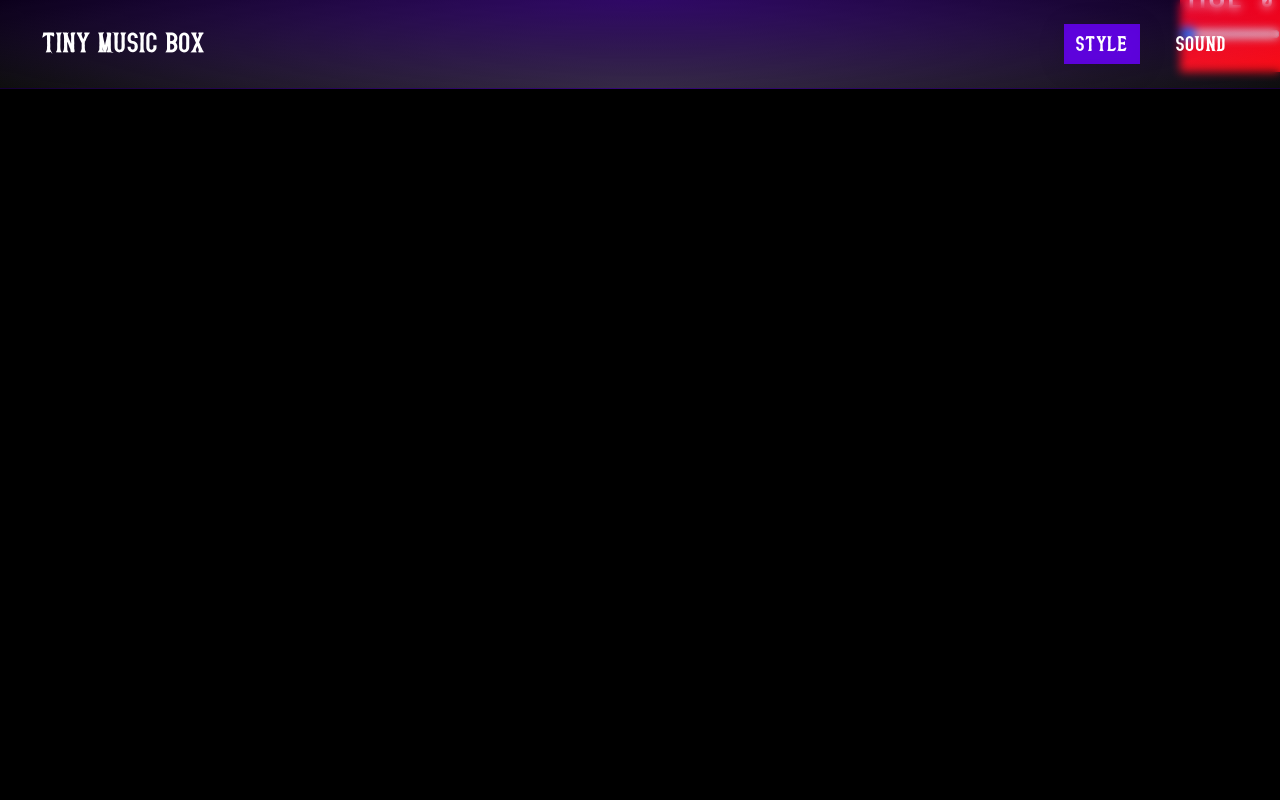
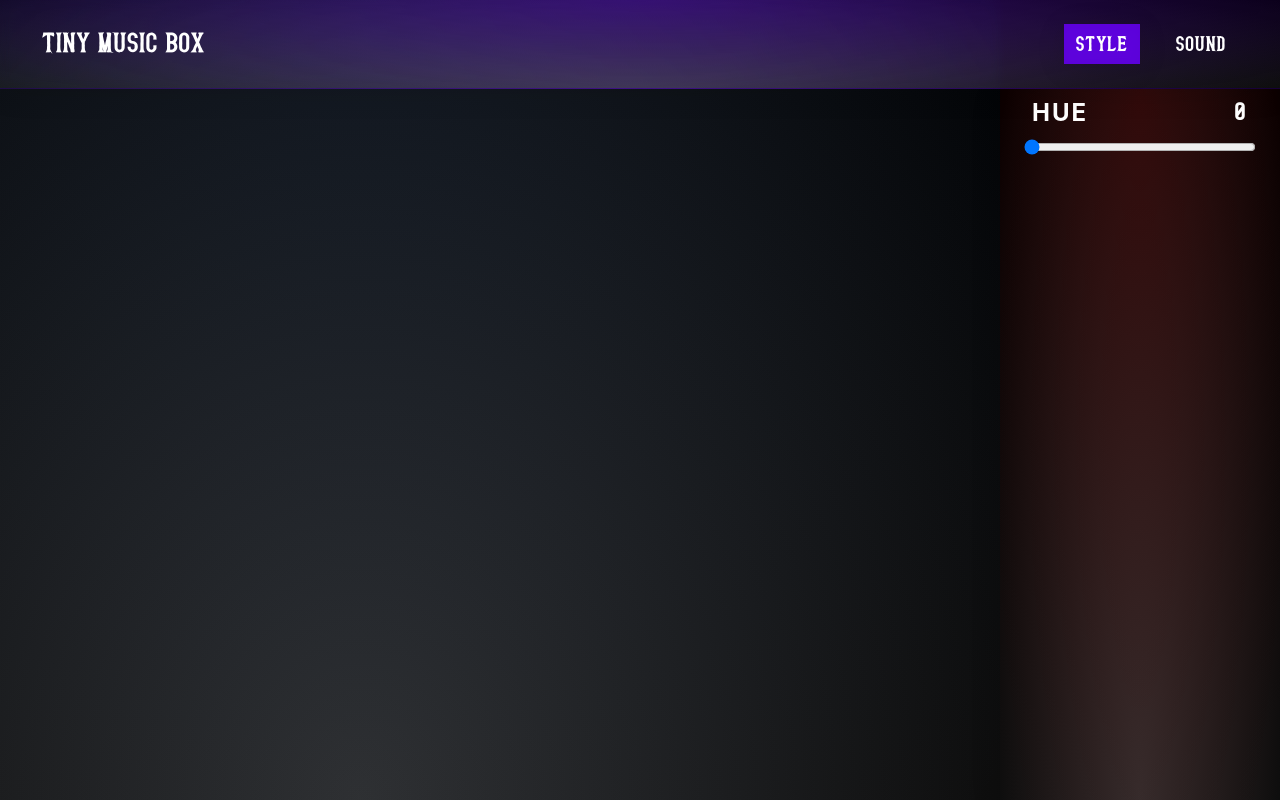
Before and after one commit to brysonandrew/tiny-music-box, a React (Vite) app: page / in a window 1280 px wide. Both pictures are taken after a click on the button "STYLE". Built offline with nearby package versions, Linux system fonts and the light colour scheme; a web font is replaced by a local one.

Commit message:
slick sidebars

```diff
--- a/src/layout/header/index.tsx
+++ b/src/layout/header/index.tsx
@@ -50,7 +50,7 @@ const Root = styled.header`
     0.2
   ); */
   border-bottom: ${GLASS_PURPLE_BORDER};
-  position: fixed;
+  position: relative;
   top: 0;
   left: 0;
   width: 100%;
--- a/src/layout/index.tsx
+++ b/src/layout/index.tsx
@@ -2,36 +2,83 @@ import styled from "@emotion/styled";
 import {
   AnimatePresence,
   motion,
+  MotionConfig,
 } from "framer-motion";
-import { Suspense } from "react";
+import {
+  Suspense,
+  useState,
+} from "react";
 import {
   useLocation,
   useRoutes,
 } from "react-router-dom";
 import pageRoutes from "~react-pages";
 import { useContext } from "../state/Context";
-import { Provider } from "../state/Provider";
-import { rowCenter } from "../styles/decorators";
+import {
+  GAP,
+  GLASS_BLUE,
+  GLASS_RED,
+  GLASS_WHITE,
+} from "../styles/constants";
+import {
+  columnEnd,
+  columnStartEnd,
+  rowCenter,
+} from "../styles/decorators";
+import { GLASS_CSS } from "../styles/glass";
 import { Header } from "./header";
 import { RECORD } from "./header/menu";
+const SIDE_WIDTH = 280;
 
-const Body = styled.div`
-  ${rowCenter}
+const Main = styled(motion.div)`
+  ${GLASS_CSS}
+  background-image: radial-gradient(
+      ellipse at top,
+      ${GLASS_BLUE},
+      transparent
+    ),
+    radial-gradient(
+      ellipse at bottom,
+      ${GLASS_WHITE},
+      transparent
+    );
+  position: absolute;
+  left: 0;
+  top: 0;
+  height: 100vh;
   width: 100%;
 `;
 
-const Main = styled.div`
-  background: green;
-  width: calc(100% - 100px);
+const Fixed = styled.div`
+  ${columnStartEnd}
+  position: fixed;
+  top: 0;
+  left: 0;
+  width: 100%;
+  height: 100vh;
 `;
 
 const Side = styled(motion.div)`
-  ${rowCenter}
-  width: 100px;
-  background: red;
+  ${GLASS_CSS}
+  background-image: radial-gradient(
+      ellipse at top,
+      ${GLASS_RED},
+      transparent
+    ),
+    radial-gradient(
+      ellipse at bottom,
+      ${GLASS_WHITE},
+      transparent
+    );
+  width: ${SIDE_WIDTH}px;
+  padding: ${GAP}px;
+  height: 100%;
+  flex-grow: 1;
 `;
 
 export const Layout = () => {
+  const [isAnimating, setAnimating] =
+    useState<boolean>(false);
   const { menu } = useContext();
   const location = useLocation();
   const pages = useRoutes(
@@ -39,28 +86,66 @@ export const Layout = () => {
     location
   );
 
-  console.log(menu);
+  const handleLayoutAnimationComplete =
+    () => {
+      setAnimating(false);
+    };
+  const handleLayoutAnimationStart =
+    () => {
+      setAnimating(true);
+    };
+
+  const isSide = Boolean(menu);
 
   return (
     <Suspense
       fallback={<p>Loading...</p>}
     >
+      <MotionConfig
+        transition={{
+          ease: "easeInOut",
+          duration: 2,
+        }}
+      >
+        <Main
+          layout
+          onLayoutAnimationStart={
+            handleLayoutAnimationStart
+          }
+          onLayoutAnimationComplete={
+            handleLayoutAnimationComplete
+          }
+          style={{
+            // width: `calc(100% - ${
+            //   isSide ? SIDE_WIDTH : 0
+            // }px)`,
+            left: isSide
+              ? -SIDE_WIDTH
+              : 0,
+          }}
+        >
+          {pages}
+        </Main>
+        <Fixed>
           <Header />
-      <Body>
-        <Main>{pages}</Main>
           <AnimatePresence mode="popLayout">
             {menu && (
               <Side
+                layout="position"
+                style={{ x: 0, y: 0 }}
                 key={menu}
-              initial={{ x: -10 }}
+                initial={{
+                  x: "100%",
+                }}
                 animate={{ x: 0 }}
-              exit={{ x: 10 }}
+                exit={{ x: "100%" }}
               >
                 {RECORD[menu]}
               </Side>
             )}
           </AnimatePresence>
-      </Body>
+        </Fixed>
+      </MotionConfig>
     </Suspense>
   );
 };
--- a/src/styles/decorators.ts
+++ b/src/styles/decorators.ts
@@ -37,3 +37,10 @@ export const columnEnd = css`
   justify-content: center;
   flex-direction: column;
 `;
+
+export const columnStartEnd = css`
+  display: flex;
+  align-items: flex-end;
+  justify-content: flex-start;
+  flex-direction: column;
+`;
```
Also changed, not shown: src/comb/index.tsx (+0 -8 lines). Lines whose indentation alone changed are shown as unchanged.
